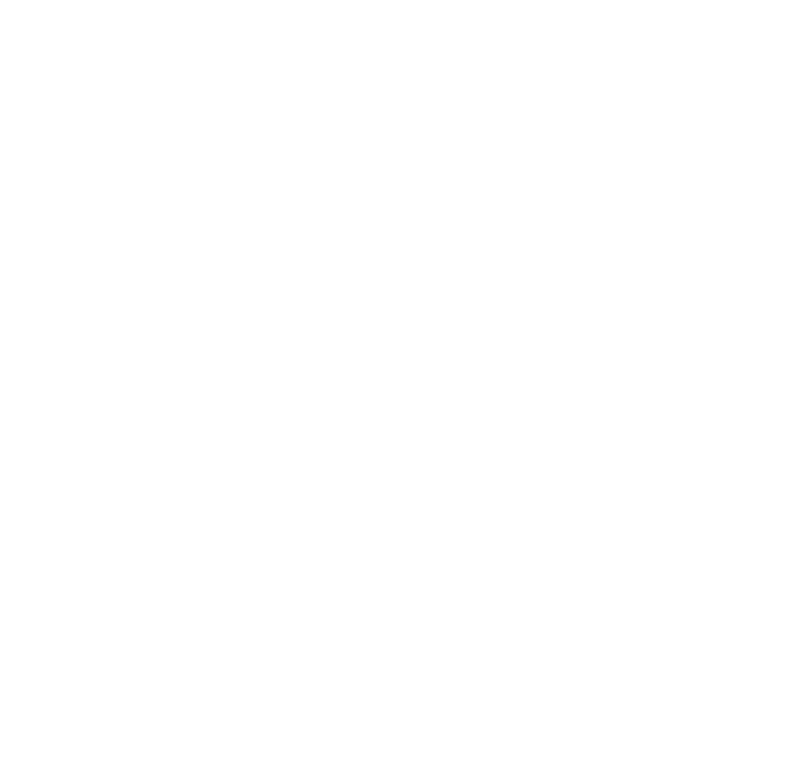
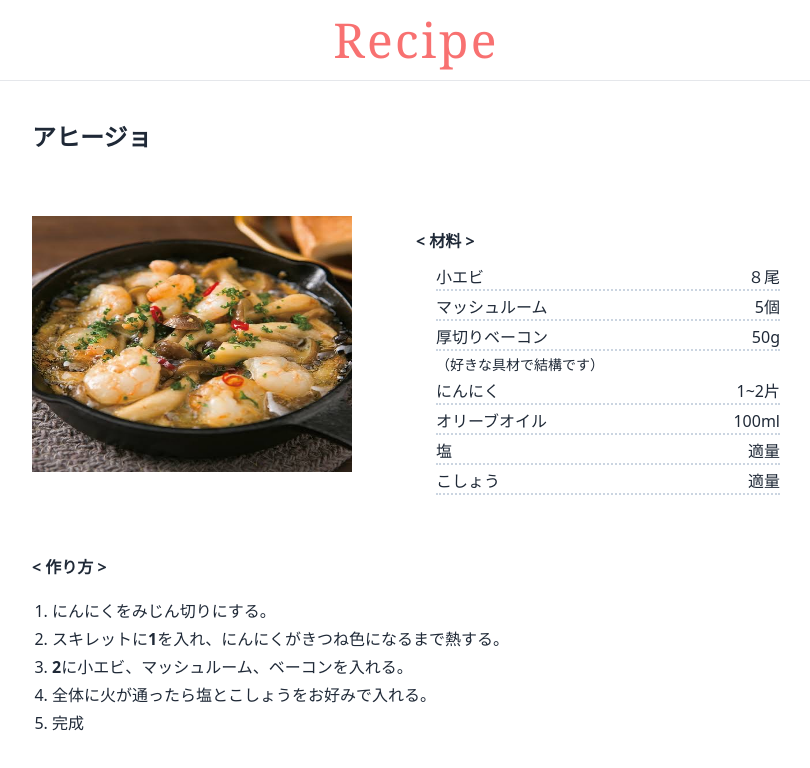
Before and after one commit to sakikomuro/recipe-nuxt, a Nuxt app: page /3 in a window 1280 px wide. Before the commit this address had no page. Shown: the top 768 px of the page, without its empty margins (224-1034 px from the left). Built offline with nearby package versions, Linux system fonts and the light colour scheme.

Commit message:
アヒージョのレシピ更新

```diff
--- /dev/null
+++ b/pages/3.vue
@@ -0,0 +1,70 @@
+import HeaderComponent from '../components/HeaderComponent.vue';
+
+<template>
+  <div class="pb-10">
+    <HeaderComponent></HeaderComponent>
+    <div class="w-4/5 lg:w-3/5 mx-auto">
+      <h1 class="pt-10 font-bold text-2xl">アヒージョ</h1>
+
+      <div class="flex flex-col space-y-9 lg:flex-row lg:items-center py-10">
+        <div class="flex flex-col flex-1">
+          <img class="w-80 h-64" src="~/assets/image/ajillo.jpg" alt="" />
+        </div>
+        <div class="mx-auto flex-1 align-top w-full">
+          <h2 class="font-bold pb-3">&lt; 材料 &gt;</h2>
+          <ul
+            class="flex flex-col space-y-1 [&>li]:border-dotted [&>li]:border-slate-300 [&>li]:border-b-2 [&>li]:flex [&>li]:justify-between lg:px-5"
+          >
+            <li>
+              <p>小エビ</p>
+              <p>８尾</p>
+            </li>
+            <li>
+              <p>マッシュルーム</p>
+              <p>5個</p>
+            </li>
+            <li>
+              <p>厚切りベーコン</p>
+              <p>50g</p>
+            </li>
+            <p class="text-sm">（好きな具材で結構です）</p>
+
+            <li>
+              <p>にんにく</p>
+              <p>1~2片</p>
+            </li>
+            <li>
+              <p>オリーブオイル</p>
+              <p>100ml</p>
+            </li>
+            <li>
+              <p>塩</p>
+              <p>適量</p>
+            </li>
+            <li>
+              <p>こしょう</p>
+              <p>適量</p>
+            </li>
+          </ul>
+        </div>
+      </div>
+
+      <div>
+        <h2 class="font-bold py-5">&lt; 作り方 &gt;</h2>
+        <ul class="list-decimal px-5 flex flex-col space-y-1">
+          <li>にんにくをみじん切りにする。</li>
+          <li>
+            スキレットに<span class="font-bold">1</span
+            >を入れ、にんにくがきつね色になるまで熱する。
+          </li>
+          <li>
+            <span class="font-bold">2</span
+            >に小エビ、マッシュルーム、ベーコンを入れる。
+          </li>
+          <li>全体に火が通ったら塩とこしょうをお好みで入れる。</li>
+          <li>完成</li>
+        </ul>
+      </div>
+    </div>
+  </div>
+</template>
--- a/pages/index.vue
+++ b/pages/index.vue
@@ -72,17 +72,28 @@
         },
         {
           id: 3,
-          title: 'なす',
-          text: 'ぷりっ',
-          items: ['きのこ', '白だし'],
-          searches: ['', ''],
-          image: 'beef',
+          title: 'アヒージョ',
+          text: 'にんにくの風味で食欲をそそるアヒージョ。簡単アヒージョ。美味しいアヒージョ。',
+          items: ['きのこ', 'ベーコン', 'シーフード'],
+          searches: [
+            'きのこ',
+            'キノコ',
+            'マッシュルーム',
+            'ベーコン',
+            'えび',
+            'エビ',
+            'エリンギ',
+            'ブロッコリー',
+            'トマト',
+            'シーフード',
+          ],
+          image: 'ajillo',
         },
         {
           id: 4,
           title: 'なす',
           text: 'ぷりっ',
-          items: ['きのこ', '白だし'],
+          items: ['きのこ', 'ベーコン', 'シーフード'],
           searches: ['', ''],
           image: 'beef',
         },
```
Also changed, not shown: assets/image/ajillo.jpg (added).
